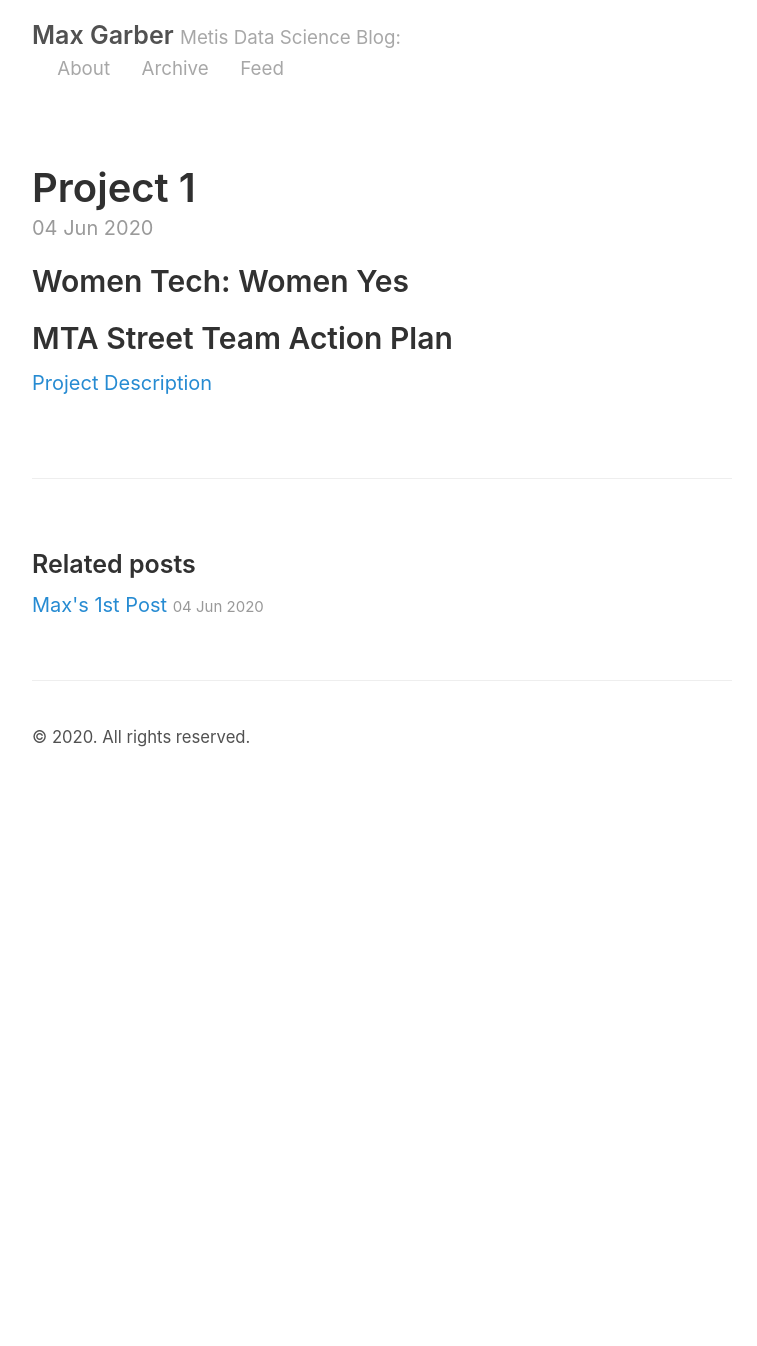
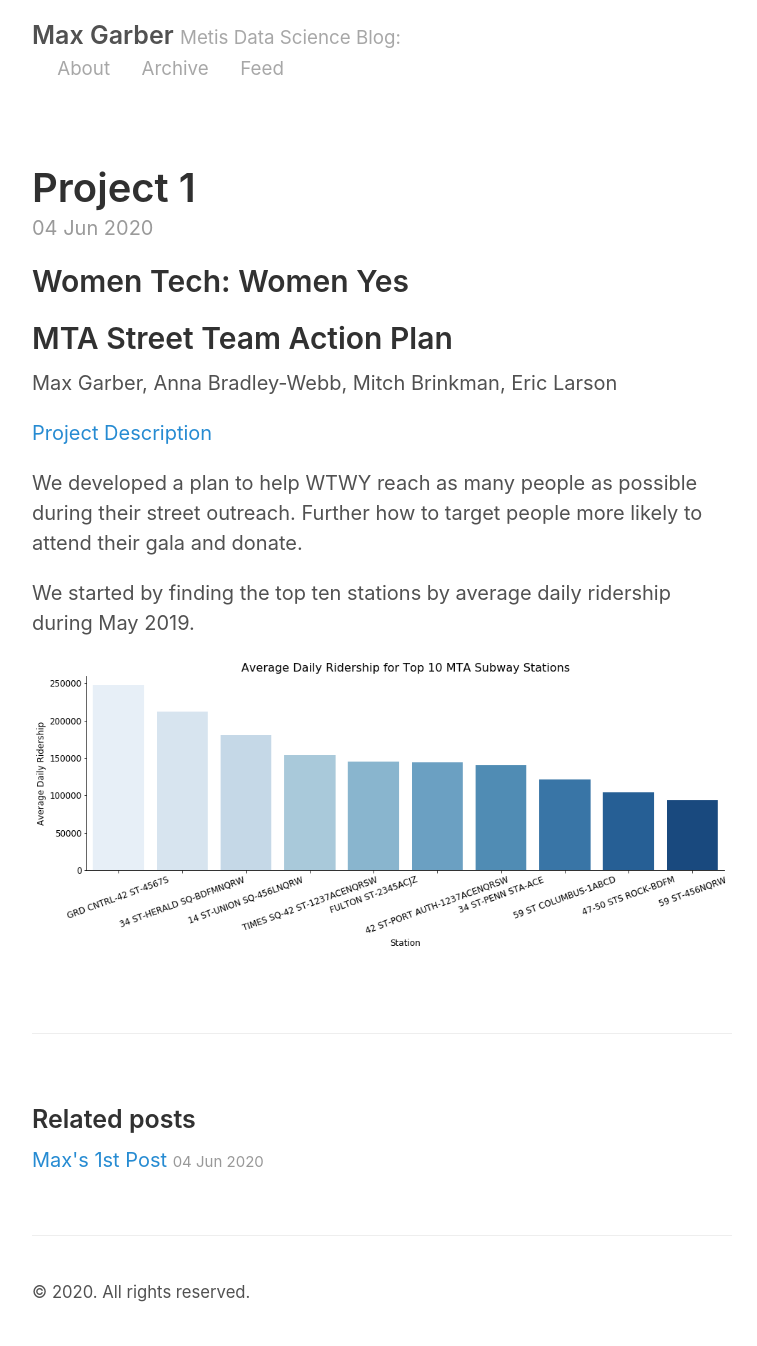
Before and after one commit to bubblebooy/bubblebooy.github.io, a Jekyll site: the page built from _posts/2020-06-04-Project-1.md, in a window 1280 px wide. Shown: the whole page, without its empty margins (258-1015 px from the left). Built offline with Jekyll 4.4.1, drawn with Linux system fonts in a browser that asks for light colours; before the commit the page ends 900 px from its top, so only the background shows below that.

Commit message:
1st part of proj 1 blog post

```diff
--- a/_posts/2020-06-04-Project-1.md
+++ b/_posts/2020-06-04-Project-1.md
@@ -5,7 +5,12 @@ title: Project 1
 
 ## Women Tech: Women Yes
 ## MTA Street Team Action Plan
-
-
+Max Garber, Anna Bradley-Webb, Mitch Brinkman, Eric Larson
 
 [Project Description](https://github.com/bubblebooy/chi20_ds14/blob/master/curriculum/project-01/project-01-introduction/project_01.md)
+
+We developed a plan to help WTWY reach as many people as possible during their street outreach. Further how to target people more likely to attend their gala and donate.
+
+We started by finding the top ten stations by average daily ridership during May 2019.
+
+![Top 10]({{ site.url }}/images/Average_daily_ridership.png)
```
Also changed, not shown: images/Average_daily_ridership.png (added), images/Demographics.png (added), images/Time_of_day3.png (added), images/Top 10 MTA Subway Stations.png (added).
